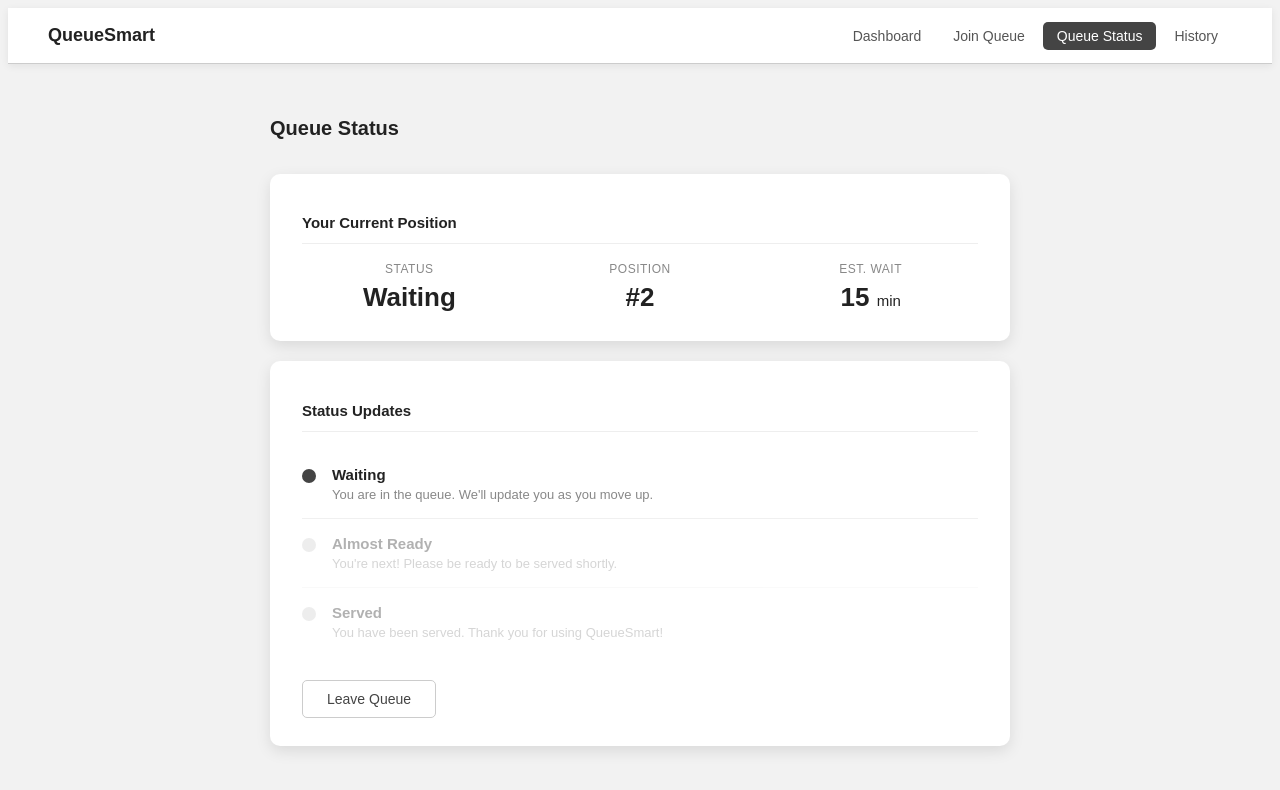
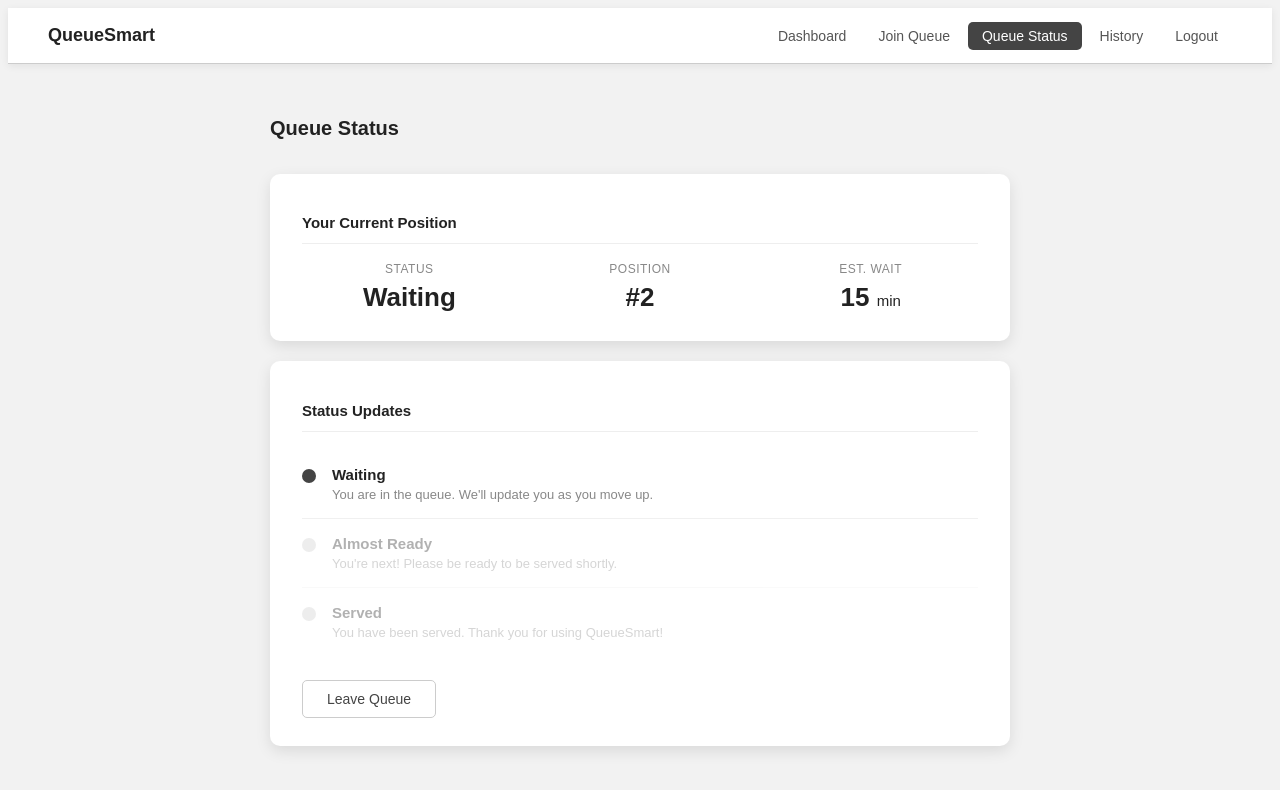
Before and after one commit to Sinders87/QueueSmart-CS-Project, a plain HTML site: page frontend/pages/queue-status.html in a window 1280 px wide. Drawn offline with Linux system fonts and the light colour scheme.

Commit message:
Implement logout function and clean up comments
Added logout functionality and removed comments.

```diff
--- a/frontend/pages/queue-status.html
+++ b/frontend/pages/queue-status.html
@@ -14,6 +14,7 @@
     <a href="join-queue.html">Join Queue</a>
     <a class="active" href="queue-status.html">Queue Status</a>
     <a href="history.html">History</a>
+    <a href="#" onclick="logout()">Logout</a>
   </nav>
 </header>
 
@@ -21,7 +22,6 @@
 
   <h1>Queue Status</h1>
 
-  <!-- Position card -->
   <div class="card">
     <h2>Your Current Position</h2>
     <div class="queue-grid">
@@ -43,7 +43,6 @@
     </div>
   </div>
 
-  <!-- Status progress -->
   <div class="card">
     <h2>Status Updates</h2>
     <div class="status-steps">
@@ -82,5 +81,13 @@
 </main>
 
 <script src="../js/queue-status.js"></script>
+<script>
+function logout() {
+  localStorage.clear();
+  sessionStorage.clear();
+  window.location.href = "login.html";
+}
+</script>
+
 </body>
 </html>
```
